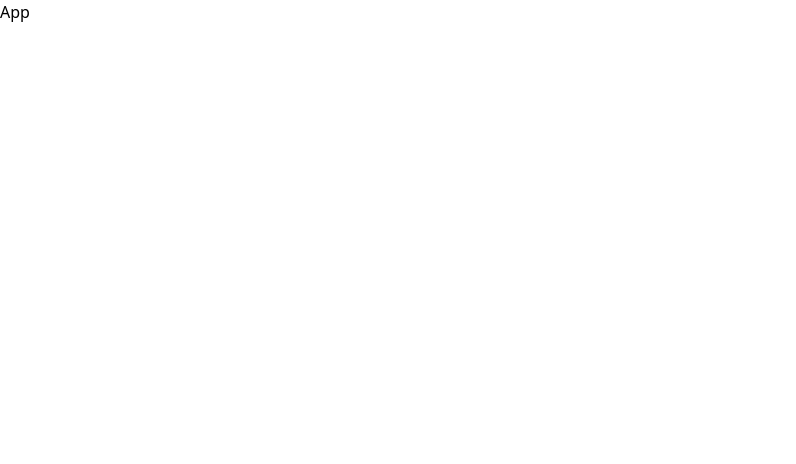
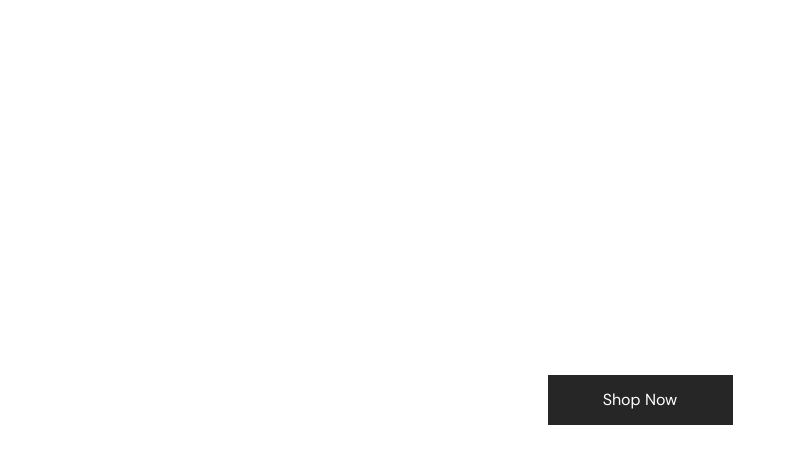
Before and after one commit to Shahriar-30/eCommerce-MERN_Stack-practice, a React (Vite) app: page / in a window 1280 px wide. Shown: the top 464 px of the page, without its empty margins (0-796 px from the left). Built offline with nearby package versions, Linux system fonts and the light colour scheme.

Commit message:
added the universal font family, new setting Json, Made a Button Layout

```diff
--- a/index.html
+++ b/index.html
@@ -2,7 +2,7 @@
 <html lang="en">
   <head>
     <meta charset="UTF-8" />
-    <link rel="icon" type="image/svg+xml" href="./public/img/logo.svg" />
+    <link rel="icon" type="image/svg+xml" href="img/logo.svg" />
     <meta name="viewport" content="width=device-width, initial-scale=1.0" />
     <title>Orebi</title>
     <link rel="preconnect" href="https://fonts.googleapis.com" />
@@ -12,7 +12,7 @@
       rel="stylesheet"
     />
   </head>
-  <body>
+  <body class="font-DmSans">
     <div id="root"></div>
     <script type="module" src="/src/main.jsx"></script>
   </body>
--- a/src/App.jsx
+++ b/src/App.jsx
@@ -1,9 +1,12 @@
-import React from 'react'
+import React from "react";
+import Button from "./Components/layout/Button";
 
 function App() {
   return (
-    <div>App</div>
-  )
+    <div className="h-screen w-full  flex items-center justify-center  ">
+      <Button txt="Shop Now" className="w-[185px] h-[50px] " />
+    </div>
+  );
 }
 
-export default App
+export default App;
--- /dev/null
+++ b/src/Components/layout/Button.jsx
@@ -0,0 +1,15 @@
+import React from "react";
+
+function Button({ txt, className }) {
+  return (
+    <>
+      <button
+        className={`select-none text-white bg-prime relative ${className}`}
+      >
+        {txt}
+      </button>
+    </>
+  );
+}
+
+export default Button;
```
